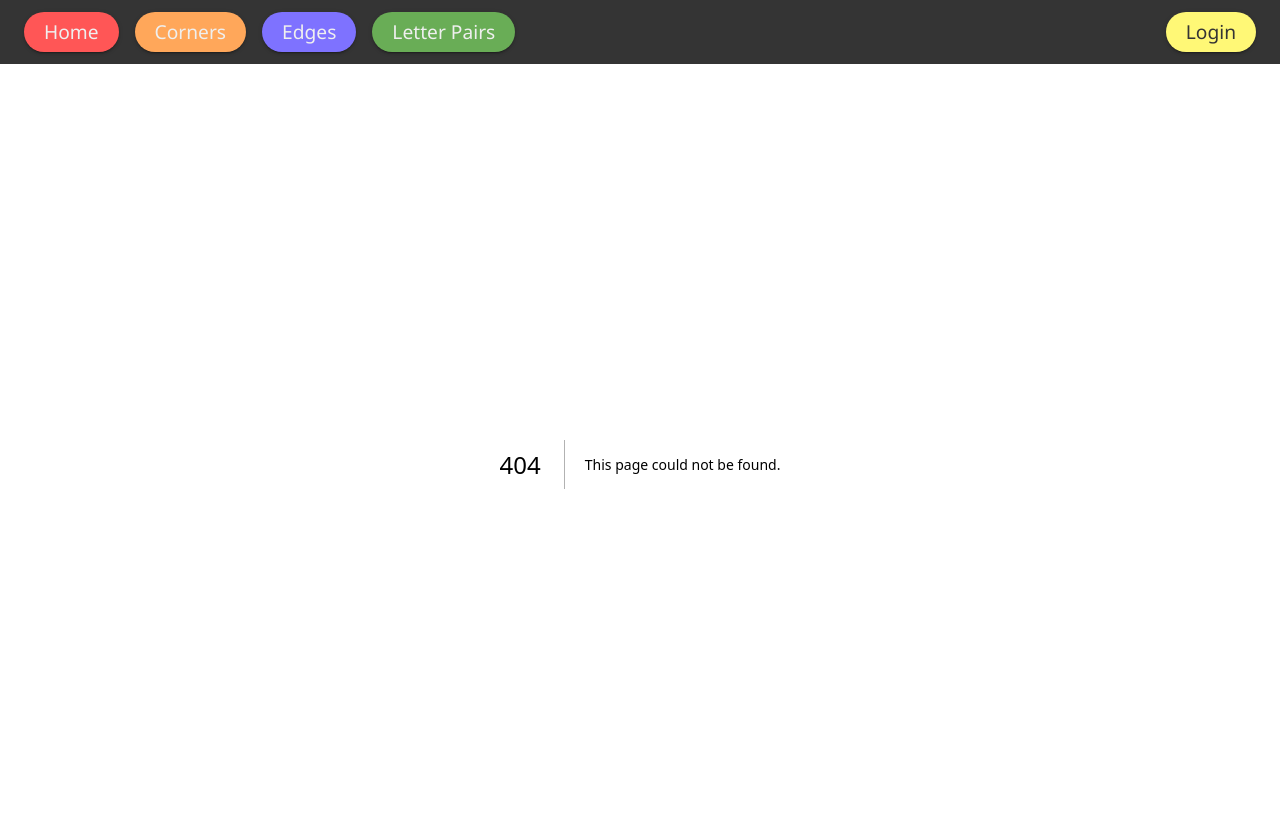
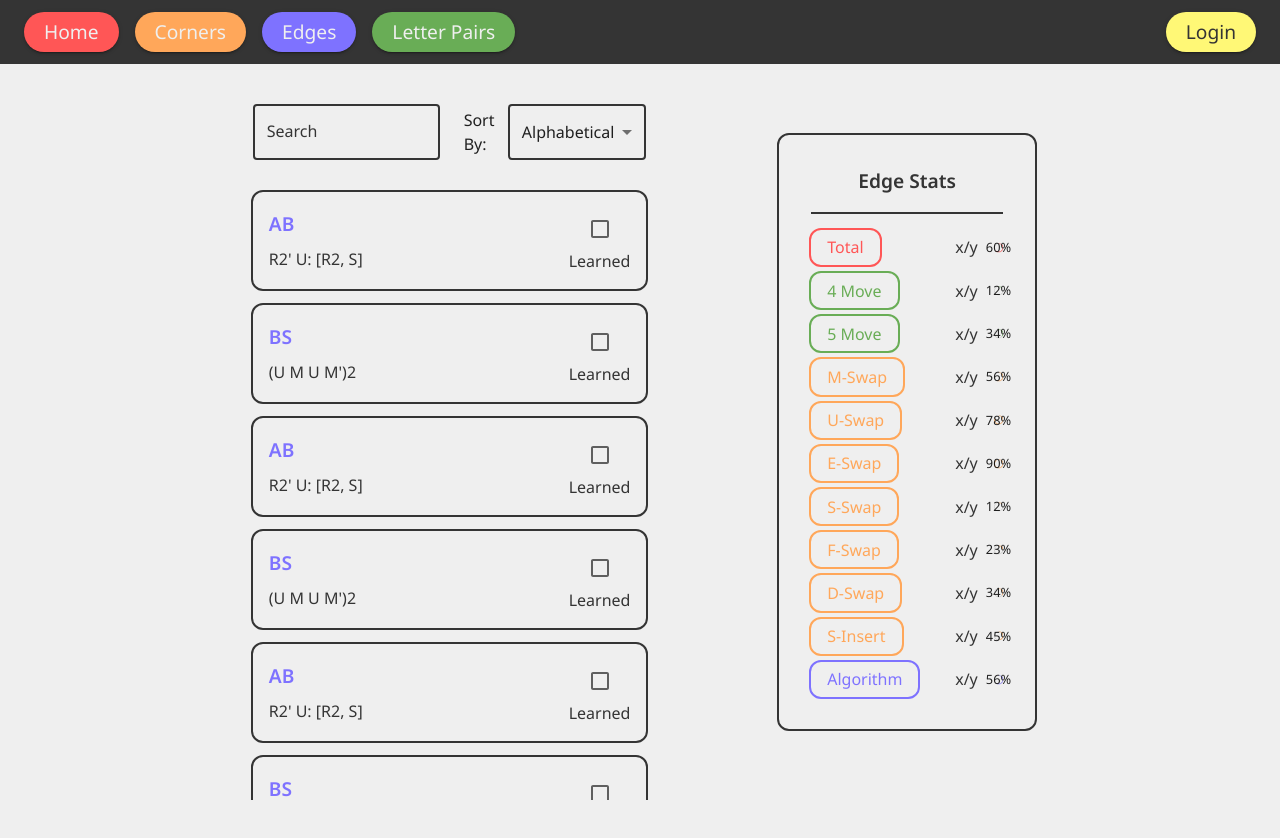
Before and after one commit to xander1111/cs494-final, a Next.js app: page /edges in a window 1280 px wide. Before the commit this address had no page. Shown: the top 838 px of the page. After the commit the page ends 800 px from the top, so only its background shows below. Built offline with nearby package versions, Linux system fonts and the light colour scheme.

Commit message:
Add edges page

```diff
--- /dev/null
+++ b/src/app/edges/page.tsx
@@ -0,0 +1,80 @@
+'use client'
+
+import { useState } from "react";
+
+import { List, MenuItem, Stack, Typography } from "@mui/material";
+
+
+import StyledTextField from "@/components/styledTextField";
+import StyledSelect from "@/components/styledSelect";
+import { CaseCard } from "@/components/caseCard";
+import { StatsCard } from "@/components/statsCard";
+import { StatLine } from "@/components/statLine";
+
+
+export default function Home() {
+    const [searchTerm, setSearchTerm] = useState<string>("")
+    const [filter, setFilter] = useState<string>("")
+    const [sortBy, setSortBy] = useState<string>("alphabetical")
+    const [ascending, setAscending] = useState<boolean>(false)
+
+    return (
+        <Stack direction='row' width='80%' height='calc(100vh - 4rem)' justifyContent='space-evenly'>
+            <Stack direction='column' gap={2} height='100%' width='40%' justifyContent='flex-start' pt={5} >
+                <Stack direction='row' pl={1} pr={1} gap={2} width='100%' justifyContent='flex-start'>
+                    <StyledTextField label="Search" type='search' onChange={e => { setSearchTerm(e.target.value) }} />
+
+                    <Stack direction='row' >
+                        <Typography variant='cardSubheader'>Sort By:</Typography>
+                        <StyledSelect
+                            value={sortBy}
+                            onChange={e => { setSortBy(e.target.value as string) }}
+                        >
+                            <MenuItem value="alphabetical">Alphabetical</MenuItem>
+                            <MenuItem value="learned">Learned</MenuItem>
+                        </StyledSelect>
+                    </Stack>
+                    {/* TODO Filter chip */}
+                </Stack>
+                <List
+                    sx={{
+                        maxHeight: '100%',
+                        overflow: 'auto',
+                        width: '100%',
+                        pl: 1,
+                        pr: 1,
+                    }}
+                >
+                    <CaseCard case="AB" algorithm="R2' U: [R2, S]" color='primary' />
+                    <CaseCard case="BS" algorithm="(U M U M')2" color='primary' />
+
+                    <CaseCard case="AB" algorithm="R2' U: [R2, S]" color='primary' />
+                    <CaseCard case="BS" algorithm="(U M U M')2" color='primary' />
+                    <CaseCard case="AB" algorithm="R2' U: [R2, S]" color='primary' />
+                    <CaseCard case="BS" algorithm="(U M U M')2" color='primary' />
+                    <CaseCard case="AB" algorithm="R2' U: [R2, S]" color='primary' />
+                    <CaseCard case="BS" algorithm="(U M U M')2" color='primary' />
+                    <CaseCard case="AB" algorithm="R2' U: [R2, S]" color='primary' />
+                    <CaseCard case="BS" algorithm="(U M U M')2" color='primary' />
+                    <CaseCard case="AB" algorithm="R2' U: [R2, S]" color='primary' />
+                    <CaseCard case="BS" algorithm="(U M U M')2" color='primary' />
+                    <CaseCard case="AB" algorithm="R2' U: [R2, S]" color='primary' />
+                    <CaseCard case="BS" algorithm="(U M U M')2" color='primary' />
+                </List>
+            </Stack>
+            <StatsCard type="Edge">
+                <StatLine category="Total" numericCompletion="x/y" percentCompletion={60} color='error' />
+                <StatLine category="4 Move" numericCompletion="x/y" percentCompletion={12} color='success' />
+                <StatLine category="5 Move" numericCompletion="x/y" percentCompletion={34} color='success' />
+                <StatLine category="M-Swap" numericCompletion="x/y" percentCompletion={56} color='secondary' />
+                <StatLine category="U-Swap" numericCompletion="x/y" percentCompletion={78} color='secondary' />
+                <StatLine category="E-Swap" numericCompletion="x/y" percentCompletion={90} color='secondary' />
+                <StatLine category="S-Swap" numericCompletion="x/y" percentCompletion={12} color='secondary' />
+                <StatLine category="F-Swap" numericCompletion="x/y" percentCompletion={23} color='secondary' />
+                <StatLine category="D-Swap" numericCompletion="x/y" percentCompletion={34} color='secondary' />
+                <StatLine category="S-Insert" numericCompletion="x/y" percentCompletion={45} color='secondary' />
+                <StatLine category="Algorithm" numericCompletion="x/y" percentCompletion={56} color='primary' />
+            </StatsCard>
+        </Stack>
+    );
+}
```
